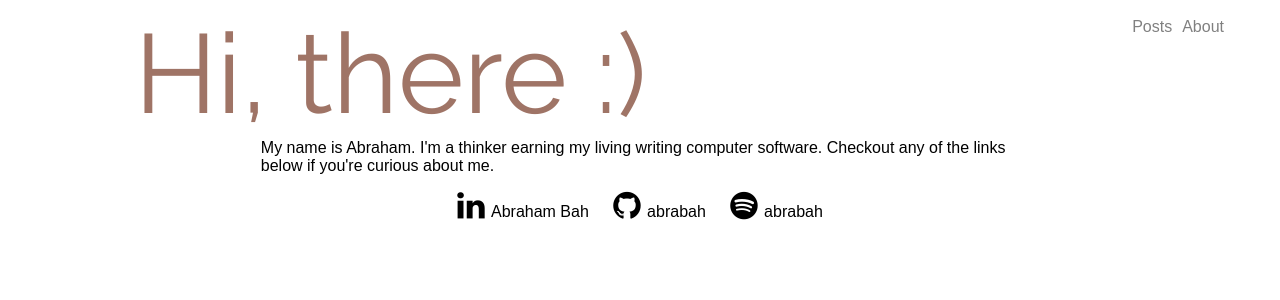
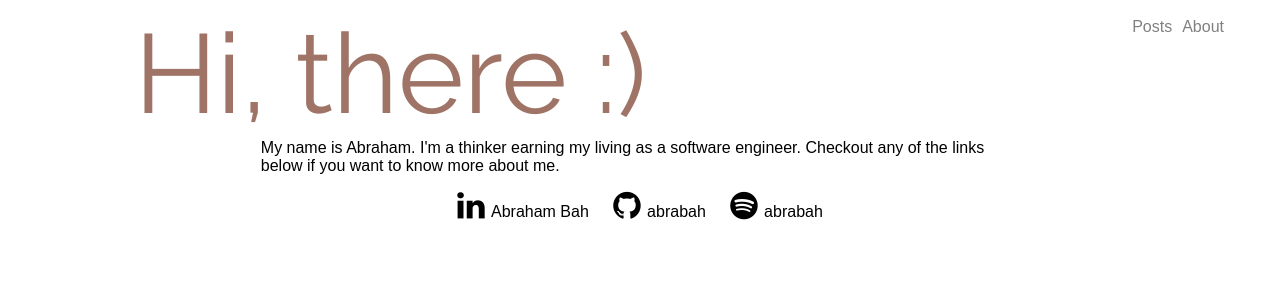
Before and after one commit to abrabah/abrabah.github.io, a Jekyll site: the page built from index.html, in a window 1280 px wide. Shown: the top 300 px of the page. Built offline with Jekyll 4.4.1, drawn with Linux system fonts in a browser that asks for light colours; nearby versions of some CDN libraries.

Commit message:
minor changes in index.html

```diff
--- a/index.html
+++ b/index.html
@@ -5,7 +5,7 @@ title: Hello world
 <p class="title"> Hi, there :)</p>
 
 <section class="about-me">
-  My name is Abraham. I'm a thinker earning my living writing computer software. Checkout any of the links below if you're curious about me.
+  My name is Abraham. I'm a thinker earning my living as a software engineer. Checkout any of the links below if you want to know more about me.
 </section>
 
 <footer class="about-footer">
```
